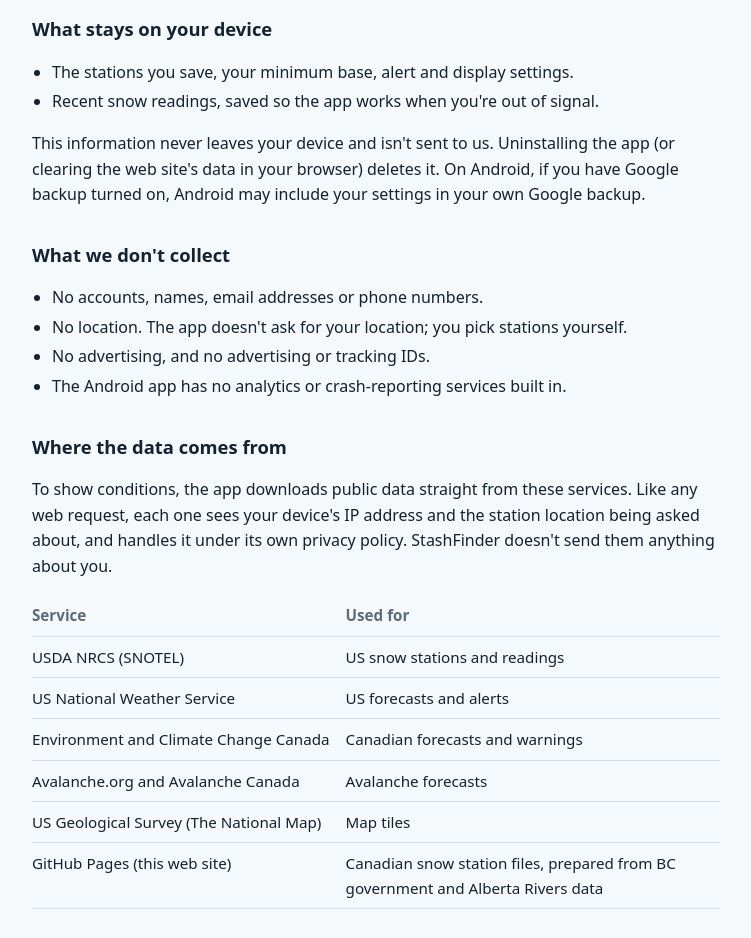
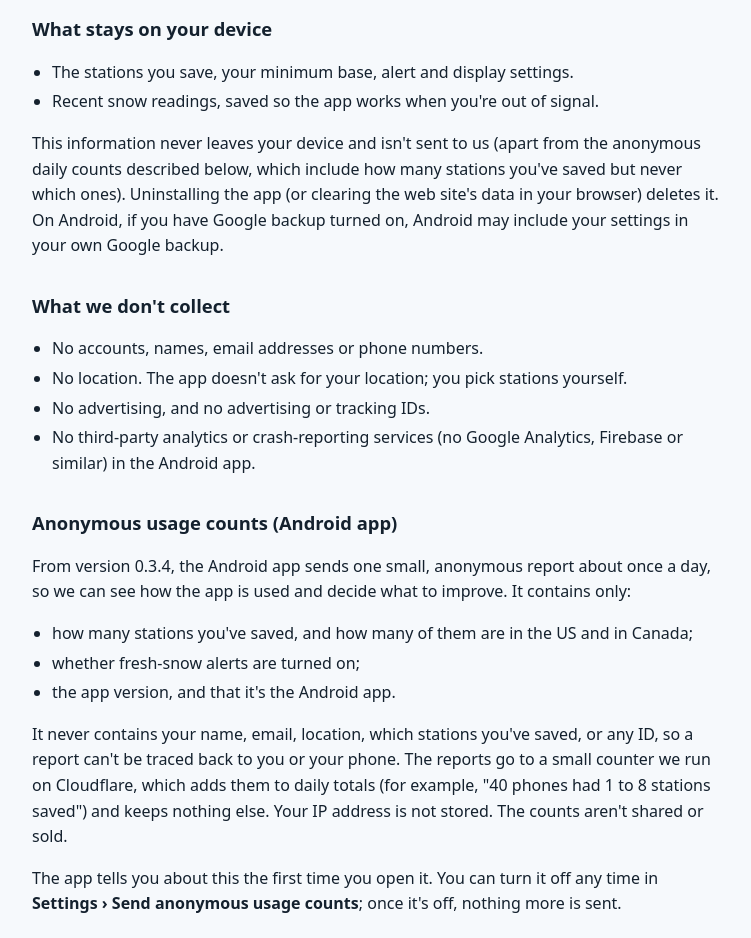
Before and after one commit to mutt2jeff/Snowscout, a website: page privacy.html in a window 1280 px wide. Shown: the part 400-1338 px from the top of the page, without its empty margins (264-1015 px from the left). Drawn offline with Linux system fonts and the light colour scheme.

Commit message:
﻿Privacy policy: anonymous usage counts (Android 0.3.4)
Co-Authored-By: Claude Opus 5.5 <noreply@anthropic.com>

```diff
--- a/privacy.html
+++ b/privacy.html
@@ -38,7 +38,7 @@
 <body>
 <main>
   <h1>StashFinder Privacy Policy</h1>
-  <p class="updated">Last updated November 24, 2026</p>
+  <p class="updated">Last updated November 25, 2026</p>
 
   <div class="summary">
     <p><strong>In short:</strong> StashFinder has no accounts and doesn't collect, sell or share
@@ -56,7 +56,9 @@
     <li>The stations you save, your minimum base, alert and display settings.</li>
     <li>Recent snow readings, saved so the app works when you're out of signal.</li>
   </ul>
-  <p>This information never leaves your device and isn't sent to us. Uninstalling the app
+  <p>This information never leaves your device and isn't sent to us (apart from the anonymous
+  daily counts described below, which include how many stations you've saved but never which
+  ones). Uninstalling the app
   (or clearing the web site's data in your browser) deletes it. On Android, if you have
   Google backup turned on, Android may include your settings in your own Google backup.</p>
 
@@ -65,8 +67,25 @@
     <li>No accounts, names, email addresses or phone numbers.</li>
     <li>No location. The app doesn't ask for your location; you pick stations yourself.</li>
     <li>No advertising, and no advertising or tracking IDs.</li>
-    <li>The Android app has no analytics or crash-reporting services built in.</li>
+    <li>No third-party analytics or crash-reporting services (no Google Analytics, Firebase or
+      similar) in the Android app.</li>
   </ul>
+
+  <h2>Anonymous usage counts (Android app)</h2>
+  <p>From version 0.3.4, the Android app sends one small, anonymous report about once a day,
+  so we can see how the app is used and decide what to improve. It contains only:</p>
+  <ul>
+    <li>how many stations you've saved, and how many of them are in the US and in Canada;</li>
+    <li>whether fresh-snow alerts are turned on;</li>
+    <li>the app version, and that it's the Android app.</li>
+  </ul>
+  <p>It never contains your name, email, location, which stations you've saved, or any ID,
+  so a report can't be traced back to you or your phone. The reports go to a small counter
+  we run on Cloudflare, which adds them to daily totals (for example, "40 phones had 1 to 8
+  stations saved") and keeps nothing else. Your IP address is not stored. The counts aren't
+  shared or sold.</p>
+  <p>The app tells you about this the first time you open it. You can turn it off any time in
+  <strong>Settings › Send anonymous usage counts</strong>; once it's off, nothing more is sent.</p>
 
   <h2>Where the data comes from</h2>
   <p>To show conditions, the app downloads public data straight from these services. Like any
```
